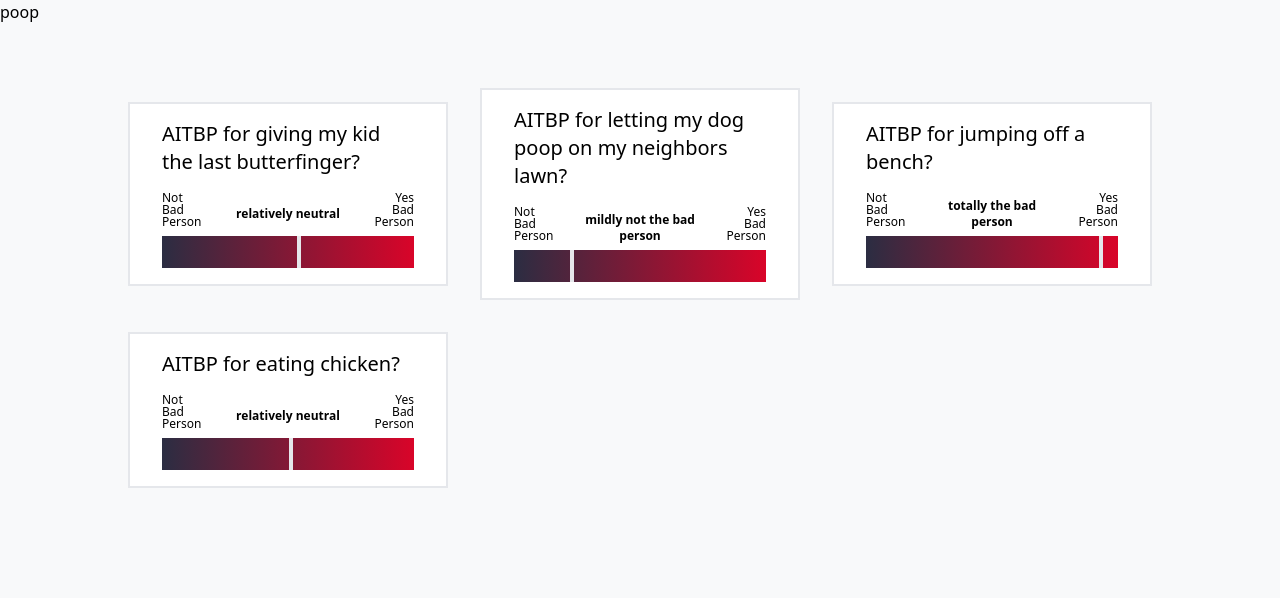
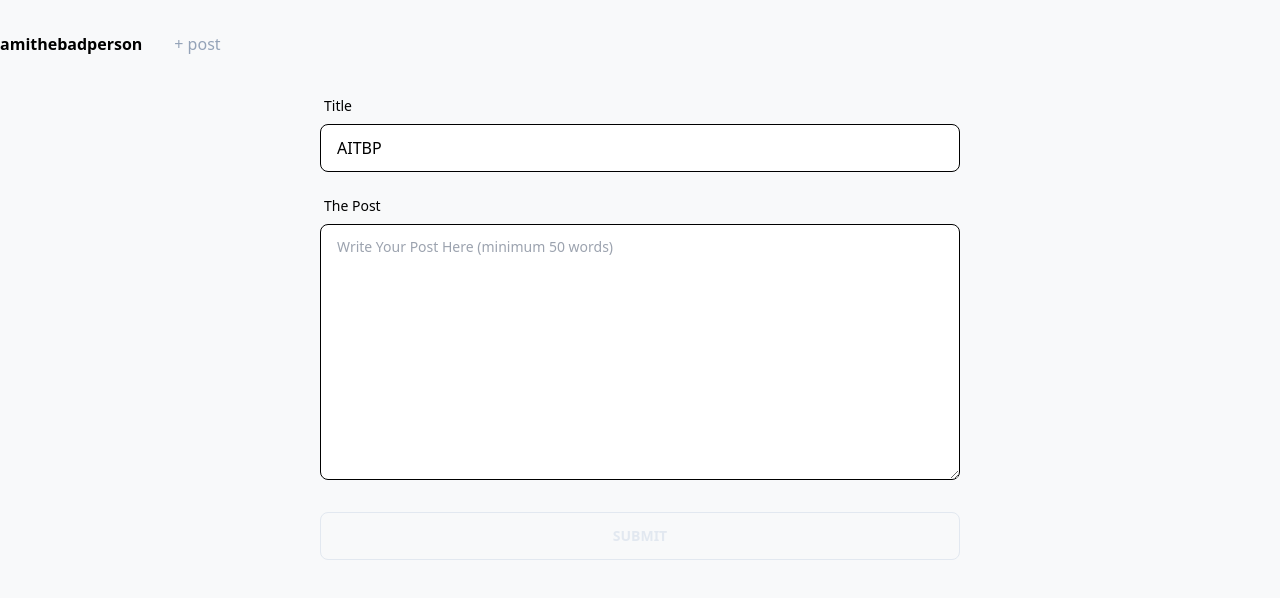
Before and after one commit to BeeJayTee/amithebadperson, a React (Vite) app: page /add in a window 1280 px wide. Shown: the top 598 px of the page. Built offline with nearby package versions, Linux system fonts and the light colour scheme.

Commit message:
began form ui

```diff
--- a/package.json
+++ b/package.json
@@ -9,6 +9,7 @@
     "preview": "vite preview"
   },
   "dependencies": {
+    "daisyui": "^2.50.0",
     "react": "^18.2.0",
     "react-dom": "^18.2.0",
     "react-router-dom": "^6.8.0"
--- a/src/App.jsx
+++ b/src/App.jsx
@@ -1,11 +1,24 @@
+import {
+  BrowserRouter as Router,
+  Routes,
+  Route,
+  Navigate,
+} from "react-router-dom";
+
 import Content from "./components/home/Content";
 import Navbar from "./components/home/NavBar";
+import AddPost from "./pages/AddPost";
 
 function App() {
   return (
     <div className="w-screen h-screen bg-[#f8f9fa]">
-      <Navbar />
-      <Content />
+      <Router>
+        <Navbar />
+        <Routes>
+          <Route path="/" element={<Content />} />
+          <Route path="/add" element={<AddPost />} />
+        </Routes>
+      </Router>
     </div>
   );
 }
--- a/src/components/home/Content.jsx
+++ b/src/components/home/Content.jsx
@@ -29,7 +29,7 @@ function Content() {
   ];
 
   return (
-    <div className="container m-auto pt-16 max-w-5xl">
+    <div className="container m-auto mt-16 max-w-5xl">
       <div className="flex flex-col px-8 md:px-32 lg:px-0 items-center lg:flex-row lg:flex-wrap gap-8">
         {posts.map((post) => (
           <Listing key={post.id} rating={post.rating} title={post.title} />
--- a/src/components/home/Listing.jsx
+++ b/src/components/home/Listing.jsx
@@ -2,7 +2,7 @@ import RatingBar from "./listing/RatingBar";
 
 function Listing({ rating, title }) {
   return (
-    <div className="border-2 min-w-full lg:min-w-0 p-4 px-8 lg:basis-80 bg-white hover:cursor-pointer hover:border-[#8d99ae]">
+    <div className="border-2 border-slate-400 min-w-full lg:min-w-0 p-4 px-8 lg:basis-80 bg-white hover:cursor-pointer hover:border-slate-800">
       <div className="flex flex-col justify-between">
         <h4 className="text-xl">{title}</h4>
         <RatingBar rating={rating} />
--- a/src/components/home/NavBar.jsx
+++ b/src/components/home/NavBar.jsx
@@ -1,7 +1,19 @@
+import { Link } from "react-router-dom";
+
 const Navbar = () => {
   return (
-    <div className="Navbar">
-      <p>poop</p>
+    <div className="Navbar container m-auto">
+      <div className="pt-8 flex justify-start gap-8">
+        <Link className="font-bold" to="/">
+          amithebadperson
+        </Link>
+        <Link
+          to="/add"
+          className="text-slate-400 text-center hover:text-slate-800 hover:cursor-pointer"
+        >
+          + post
+        </Link>
+      </div>
     </div>
   );
 };
--- a/src/components/home/listing/RatingBar.jsx
+++ b/src/components/home/listing/RatingBar.jsx
@@ -22,8 +22,6 @@ function RatingBar({ rating }) {
     }
   };
 
-  console.log(getRating(rating));
-
   return (
     <div className="">
       <div className="flex w-full justify-between mt-4 items-center">
--- /dev/null
+++ b/src/pages/AddPost.jsx
@@ -0,0 +1,49 @@
+import { useState } from "react";
+
+const AddPost = () => {
+  const [title, setTitle] = useState("AITBP ");
+  const [post, setPost] = useState("");
+  const [isDisabled, setIsDisabled] = useState(true);
+
+  return (
+    <div className="AddPost">
+      <form action="/" className="w-1/2 m-auto mt-8">
+        <div className="form-control w-full">
+          <label className="label">
+            <span className="label-text">Title</span>
+          </label>
+          <input
+            type="text"
+            placeholder="The Title of Your Post"
+            className="input input-bordered w-full bg-white mb-4"
+            value={title}
+            onChange={(e) => setTitle(e.target.value)}
+          />
+          <div className="form-control">
+            <label className="label">
+              <span className="label-text">The Post</span>
+            </label>
+            <textarea
+              className="textarea textarea-bordered h-64 w-full bg-white mb-8"
+              placeholder="Write Your Post Here (minimum 50 words)"
+              value={post}
+              onChange={(e) => setPost(e.target.post)}
+            ></textarea>
+          </div>
+          <button
+            className={`btn btn-bordered ${
+              isDisabled
+                ? "disabled:text-slate-200"
+                : "text-slate-400 hover:text-slate-800"
+            } `}
+            disabled={isDisabled}
+          >
+            Submit
+          </button>
+        </div>
+      </form>
+    </div>
+  );
+};
+
+export default AddPost;
--- a/tailwind.config.cjs
+++ b/tailwind.config.cjs
@@ -4,5 +4,8 @@ module.exports = {
   theme: {
     extend: {},
   },
-  plugins: [],
+  plugins: [require("daisyui")],
+  daisyui: {
+    themes: [],
+  },
 };
```
Also changed, not shown: 1 other file (tests, documents, lock files or other folders).
